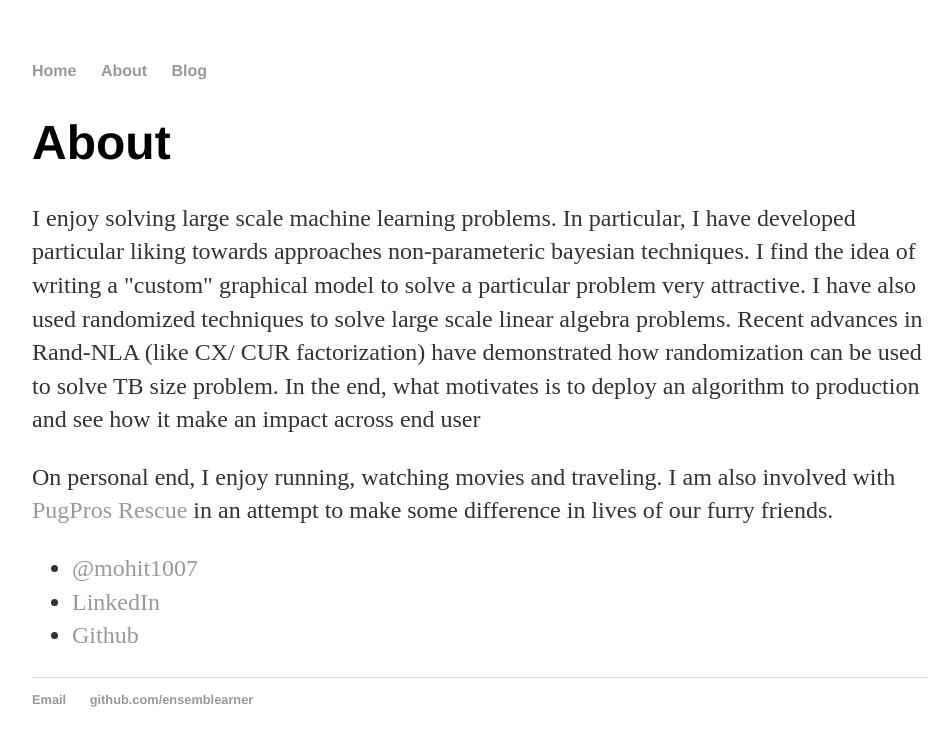
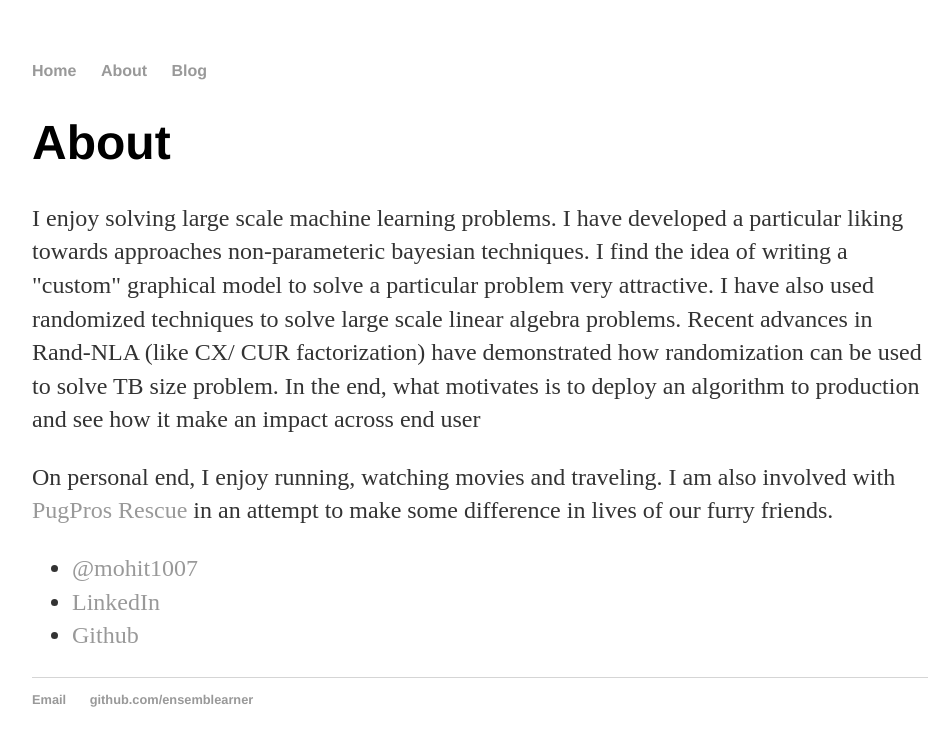
Before and after one commit to ensemblearner/ensemblearner.github.io, a Jekyll site: the page built from about/index.html, in a window 1280 px wide. Shown: the top 746 px of the page, without its empty margins (160-1112 px from the left). Built offline with Jekyll 4.4.1, drawn with Linux system fonts in a browser that asks for light colours.

Commit message:
fix nits

```diff
--- a/about/index.html
+++ b/about/index.html
@@ -5,7 +5,7 @@
 
 		<div class="about">
 			<h1>About</h1>
-			<p>I enjoy solving large scale machine learning problems. In particular, I have developed particular liking towards approaches non-parameteric bayesian techniques. I find the idea of writing a "custom" graphical model to solve a particular problem very attractive. I have also used randomized techniques to solve large scale linear algebra problems. Recent advances in Rand-NLA (like CX/ CUR factorization) have demonstrated how randomization can be used to solve TB size problem. In the end, what motivates is to deploy an algorithm to production and see how it make an impact across end user</p>
+			<p>I enjoy solving large scale machine learning problems. I have developed a particular liking towards approaches non-parameteric bayesian techniques. I find the idea of writing a "custom" graphical model to solve a particular problem very attractive. I have also used randomized techniques to solve large scale linear algebra problems. Recent advances in Rand-NLA (like CX/ CUR factorization) have demonstrated how randomization can be used to solve TB size problem. In the end, what motivates is to deploy an algorithm to production and see how it make an impact across end user</p>
 			<p> On personal end, I enjoy running, watching movies and traveling. I am also involved with <a href="www.pugpros.org" target="_blank">PugPros Rescue</a> in an attempt to make some difference in lives of our furry friends.</p>
 
 			<ul class="contacts">
```
